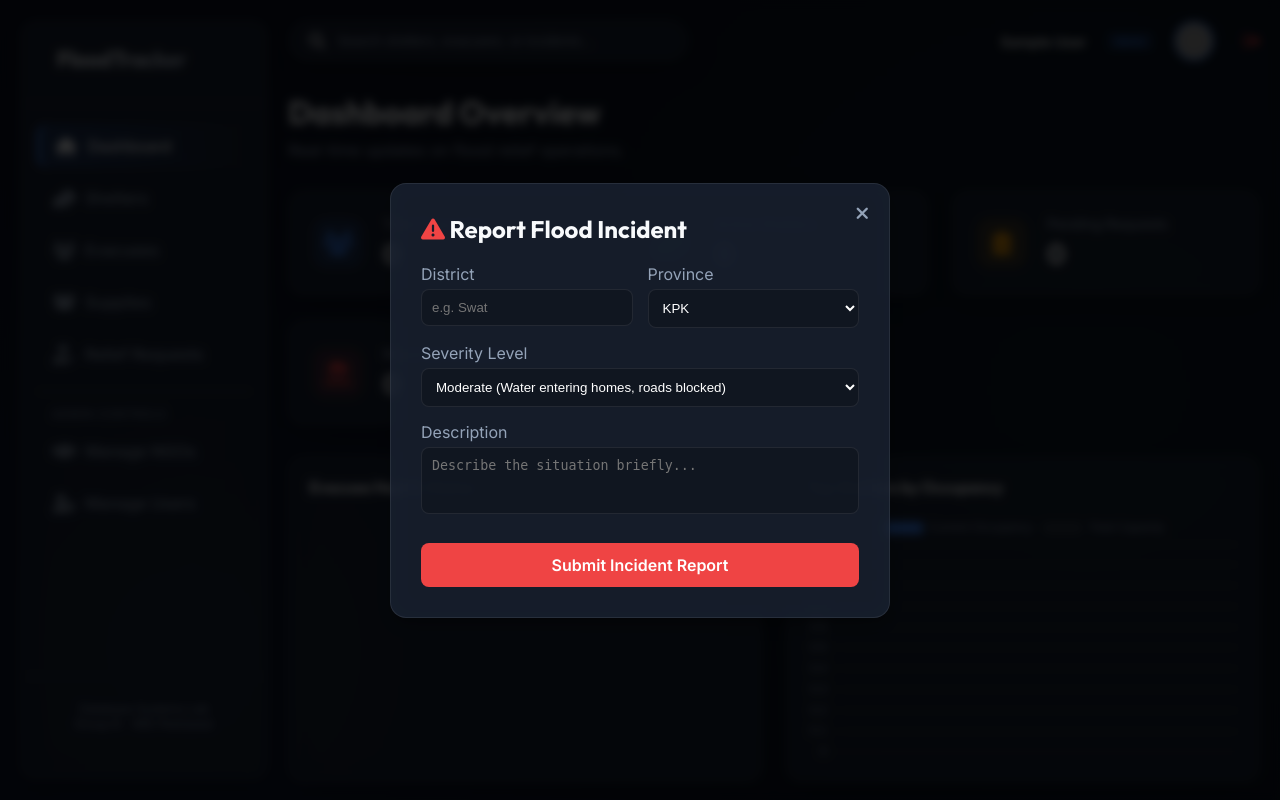
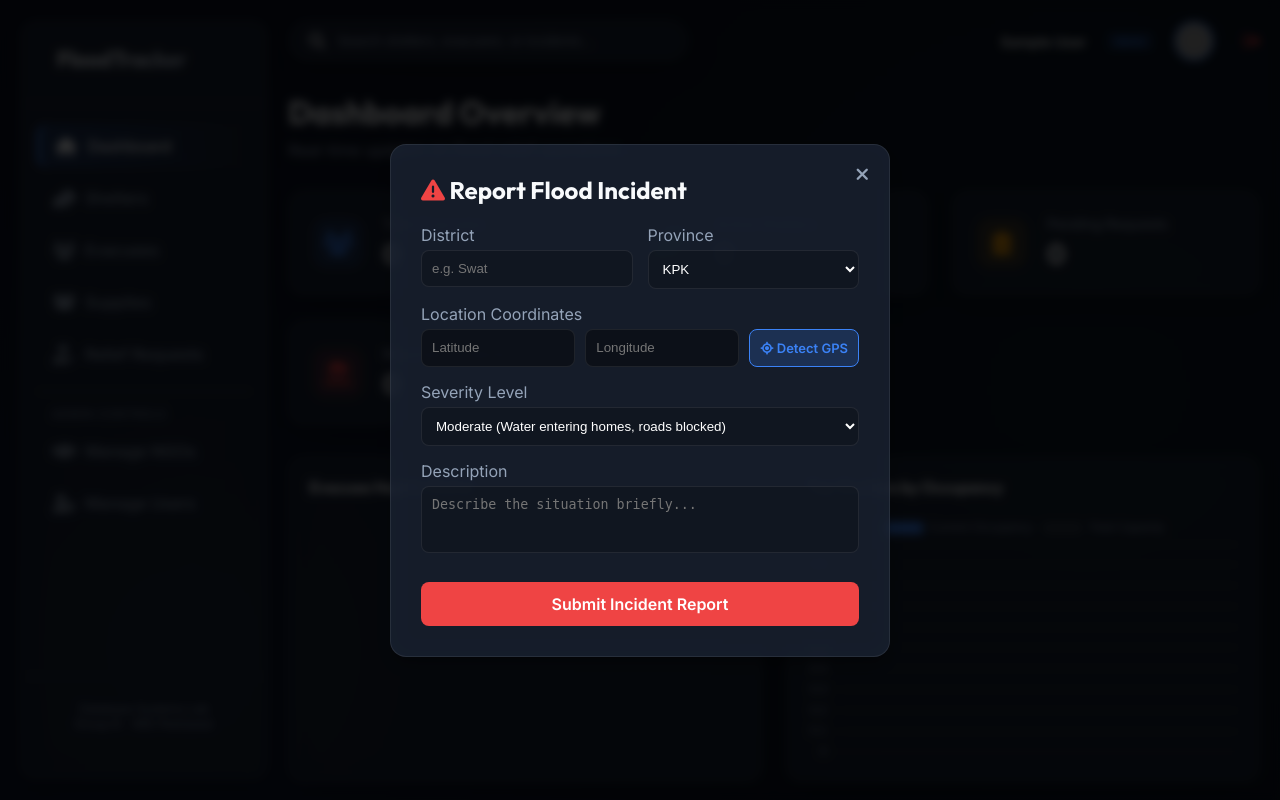
Before and after one commit to 0xSamad/Flood_Relief_Application, a Flask app: page / in a window 1280 px wide, after a click on "Report Incident". Run offline with Flask 3, Linux system fonts and the light colour scheme; the visitor is signed in with stand-in values (Sample User, id 1); data that the repository does not hold is empty; grey boxes are pictures that could not be loaded.

Commit message:
Add HTML5 Geolocation to Incident Reporter

```diff
--- a/templates/dashboard.html
+++ b/templates/dashboard.html
@@ -324,6 +324,15 @@
                 </div>
             </div>
             <div style="margin-bottom: 15px;">
+                <label style="display: block; margin-bottom: 5px; color: var(--text-secondary);">Location Coordinates</label>
+                <div style="display: flex; gap: 10px;">
+                    <input type="text" name="latitude" id="incident_lat" placeholder="Latitude" readonly style="width: 50%; padding: 10px; background: rgba(0,0,0,0.4); border: 1px solid var(--glass-border); color: #888; border-radius: 8px; outline: none;">
+                    <input type="text" name="longitude" id="incident_lng" placeholder="Longitude" readonly style="width: 50%; padding: 10px; background: rgba(0,0,0,0.4); border: 1px solid var(--glass-border); color: #888; border-radius: 8px; outline: none;">
+                    <button type="button" class="btn btn-outline" onclick="getUserLocation()" style="white-space: nowrap; padding: 10px; background: rgba(59,130,246,0.2); color: var(--accent-primary); border-color: var(--accent-primary);"><i class="fa-solid fa-location-crosshairs"></i> Detect GPS</button>
+                </div>
+                <small id="loc_status" style="color: var(--accent-warning); display: none; margin-top: 5px;">Detecting location...</small>
+            </div>
+            <div style="margin-bottom: 15px;">
                 <label style="display: block; margin-bottom: 5px; color: var(--text-secondary);">Severity Level</label>
                 <select name="severity" required style="width: 100%; padding: 10px; background: rgba(0,0,0,0.2); border: 1px solid var(--glass-border); color: white; border-radius: 8px; outline: none;">
                     <option value="low">Low (Minor flooding, roads clear)</option>
@@ -341,4 +350,34 @@
     </div>
 </div>
 
+<script>
+function getUserLocation() {
+    const status = document.getElementById('loc_status');
+    const latInput = document.getElementById('incident_lat');
+    const lngInput = document.getElementById('incident_lng');
+
+    if (!navigator.geolocation) {
+        status.style.display = 'block';
+        status.style.color = 'var(--accent-danger)';
+        status.textContent = 'Geolocation is not supported by your browser';
+    } else {
+        status.style.display = 'block';
+        status.style.color = 'var(--accent-warning)';
+        status.textContent = 'Locating...';
+        navigator.geolocation.getCurrentPosition(
+            (position) => {
+                latInput.value = position.coords.latitude;
+                lngInput.value = position.coords.longitude;
+                status.style.color = 'var(--accent-success)';
+                status.textContent = 'Location secured!';
+            },
+            () => {
+                status.style.color = 'var(--accent-danger)';
+                status.textContent = 'Unable to retrieve your location';
+            }
+        );
+    }
+}
+</script>
+
 {% endblock %}
```
